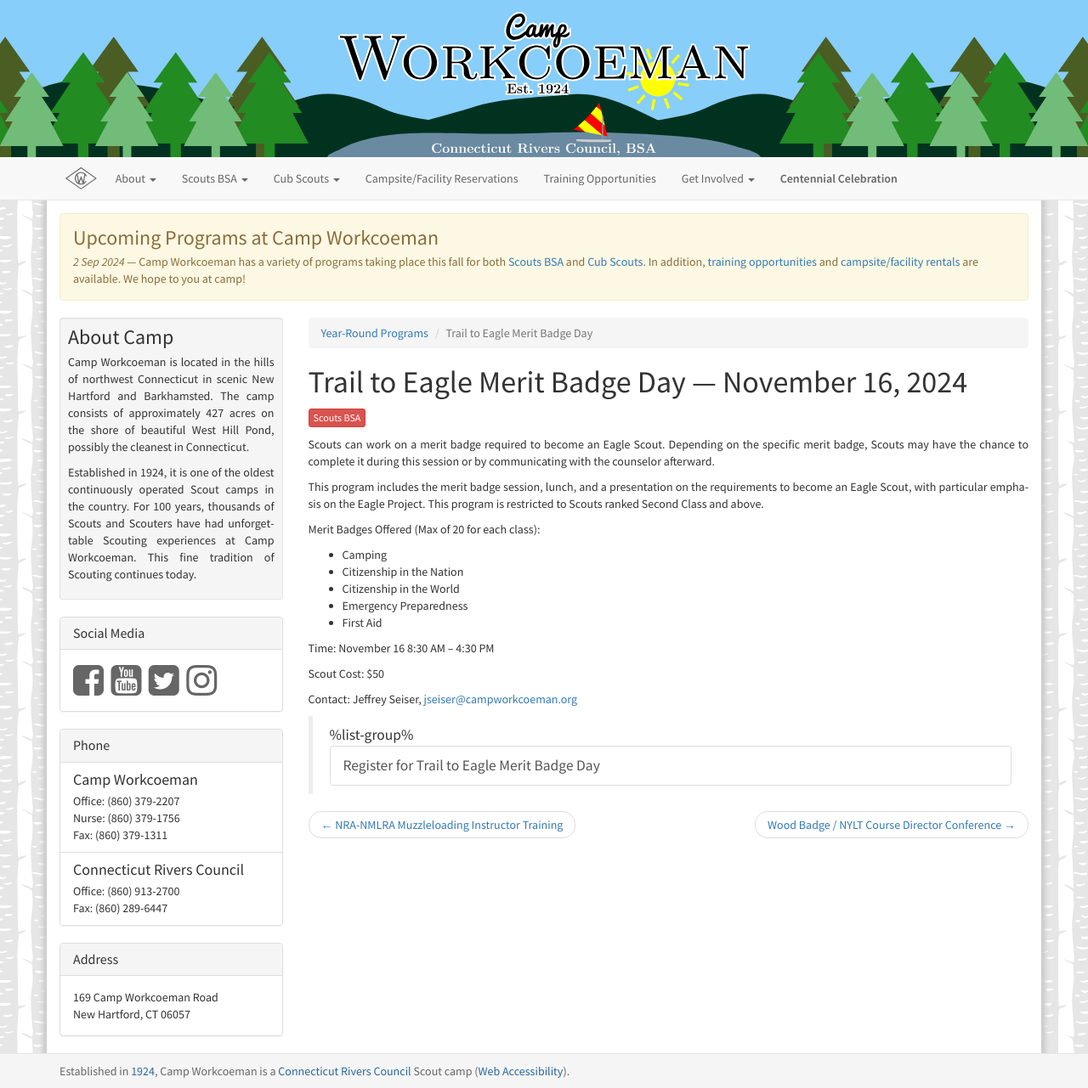
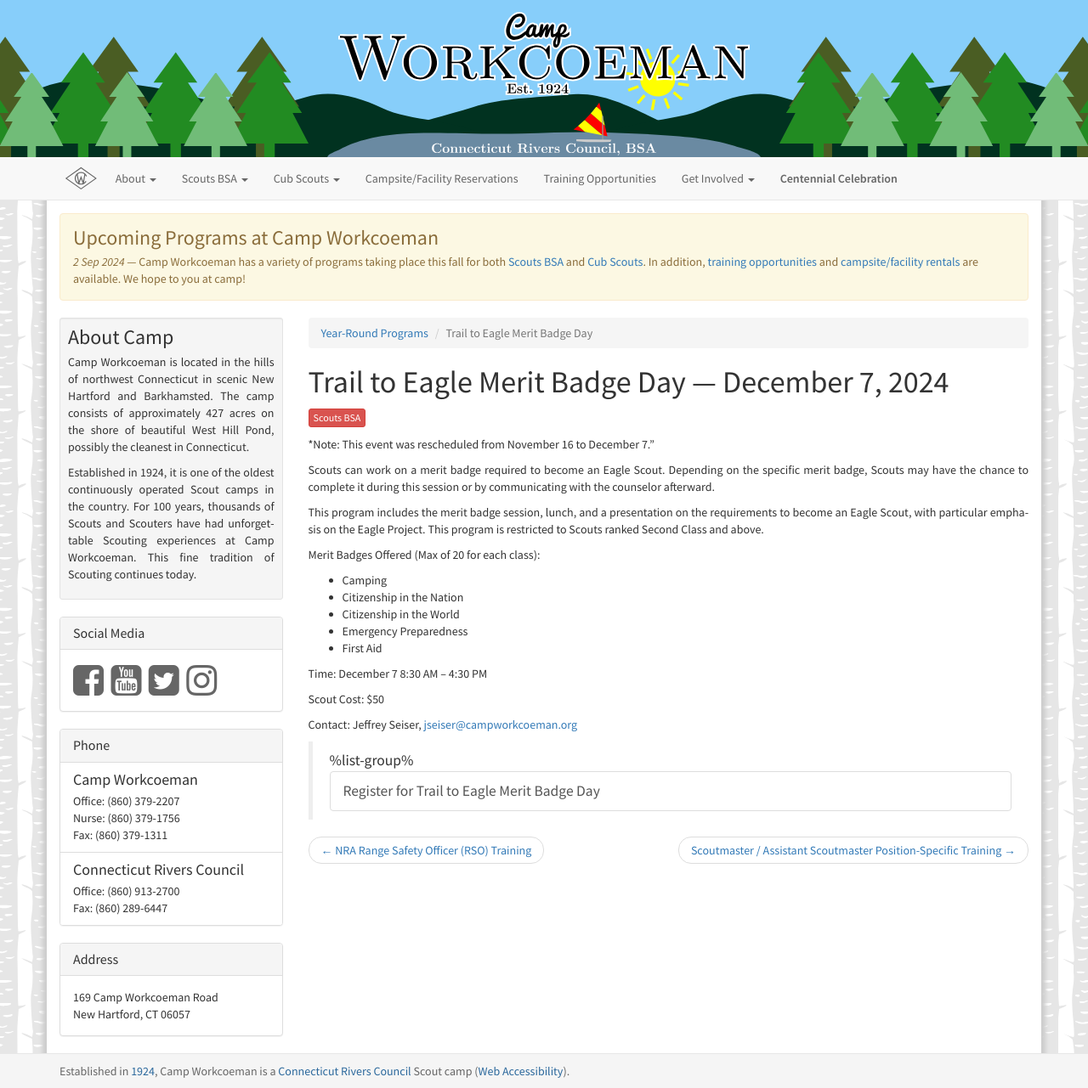
Before and after one commit to campworkcoeman/campworkcoeman.org, a Jekyll site: the page built from _yrpevents/2024-12-07-t2e-merit-badge-day.md, in a window 1280 px wide. Shown: the whole page at 85% size. Built offline with Jekyll 4.4.1, drawn with Linux system fonts in a browser that asks for light colours; nearby versions of some CDN libraries; Markdown is read by kramdown in place of the engine named in the settings.

Commit message:
Reschedule T2E Merit Badge Day.

```diff
--- a/_yrpevents/2024-11-16-t2e-merit-badge-day.md
+++ b/_yrpevents/2024-12-07-t2e-merit-badge-day.md
@@ -4,6 +4,8 @@
 title: Trail to Eagle Merit Badge Day
 tag: scouts-bsa
 ---
+
+*Note: This event was rescheduled from November 16 to December 7."
 
 Scouts can work on a merit badge required to become an Eagle Scout. Depending on the specific merit badge, Scouts may have the chance to complete it during this session or by communicating with the counselor afterward.
 
@@ -17,7 +19,7 @@
 - Emergency Preparedness
 - First Aid
 
-Time: November 16 8:30 AM -- 4:30 PM
+Time: December 7 8:30 AM -- 4:30 PM
 
 Scout Cost: $50
 
```
